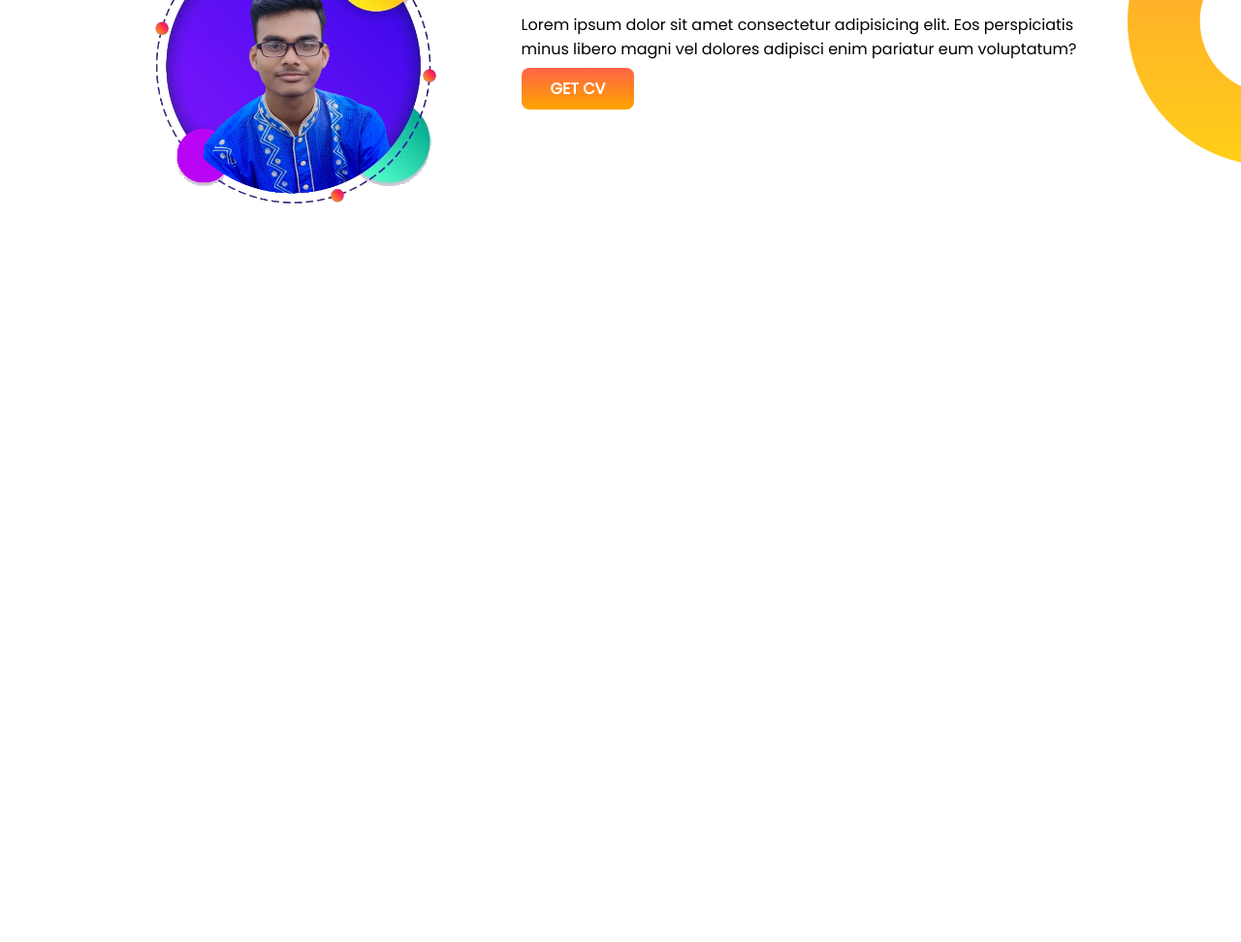
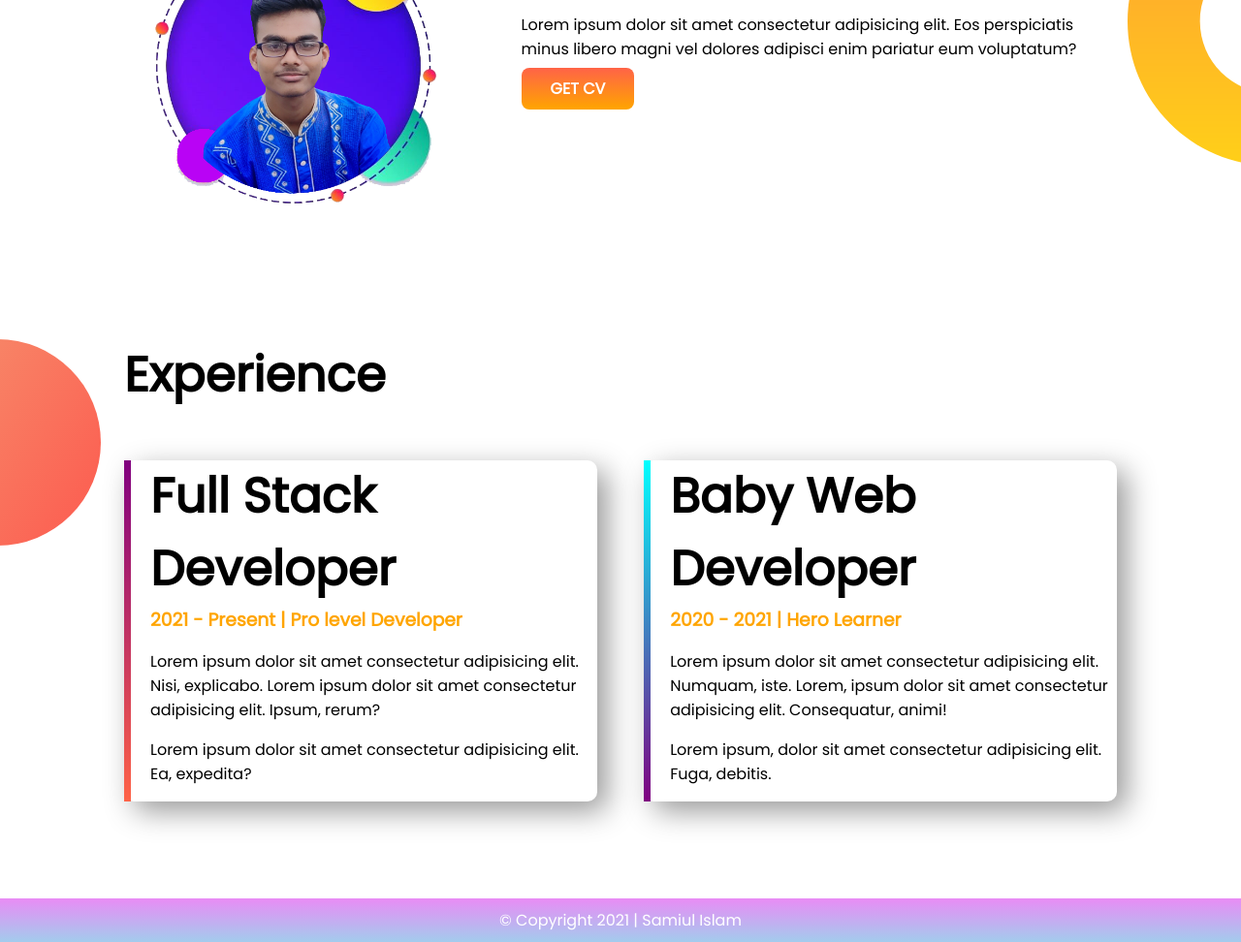
Before and after one commit to softsamiul/developer-portfolio, a plain HTML site: page index.html in a window 1280 px wide. Shown: the part 714-1686 px from the top of the page at 97% size. Before the commit the page ends 964 px from the top, so only its background shows below. Drawn offline with Linux system fonts and the light colour scheme.

Commit message:
Experience & Footer section added

```diff
--- a/index.html
+++ b/index.html
@@ -53,6 +53,45 @@
         </div>
     </section>
 
+    <!-- Experience section start here -->
+    <section id="experience-section">
+        <div class="container">
+            <h1 class="experience-heading">Experience</h1>
+            <div class="section-wrapper no-pt">
+                <div class="experience-left wdl">
+                    <h1>Full Stack Developer</h1>
+                    <h3 class="welcome-name">2021 - Present | Pro level Developer</h3>
+                    <p>
+                        Lorem ipsum dolor sit amet consectetur adipisicing elit. Nisi, explicabo. Lorem ipsum dolor sit
+                        amet consectetur adipisicing elit. Ipsum, rerum?
+                    </p>
+                    <p>
+                        Lorem ipsum dolor sit amet consectetur adipisicing elit. Ea, expedita?
+                    </p>
+                </div>
+                <div class="experience-right wdr">
+                    <h1> Baby Web Developer</h1>
+                    <h3 class="welcome-name">2020 - 2021 | Hero Learner</h3>
+                    <p>
+                        Lorem ipsum dolor sit amet consectetur adipisicing elit. Numquam, iste. Lorem, ipsum dolor sit
+                        amet consectetur adipisicing elit. Consequatur, animi!
+                    </p>
+                    <p>
+                        Lorem ipsum, dolor sit amet consectetur adipisicing elit. Fuga, debitis.
+                    </p>
+                </div>
+            </div>
+        </div>
+    </section>
+
+    <!-- Footer section -->
+    <section id="footer">
+        <div class="container">
+            <footer>
+                <p>&copy; Copyright 2021 | Samiul Islam</p>
+            </footer>
+        </div>
+    </section>
 
 </body>
 
--- a/style.css
+++ b/style.css
@@ -28,6 +28,7 @@ h1 {
 .section-wrapper {
     display: flex;
     padding-top: 100px;
+    justify-content: space-between;
 }
 /* .half-width {
     width: 50%;
@@ -60,3 +61,40 @@ h1 {
     background-repeat: no-repeat;
     background-position: right;
 }
+
+.experience-left, .experience-right {
+    width: 45%;
+    padding-left: 20px;
+    box-shadow: 10px 10px 30px #999;
+    border-radius: 10px;
+}
+.wdl {
+    border-left: 7px solid;
+    border-image: linear-gradient(purple, tomato);
+    border-image-slice: 1;
+}
+.wdr {
+    border-left: 7px solid;
+    border-image: linear-gradient(cyan, purple );
+    border-image-slice: 1;
+}
+.no-pt {
+    padding-top: 0px;
+}
+#experience-section {
+    margin: 100px 0px;
+    background-image: url(images/exp-bg.png);
+    background-repeat: no-repeat;
+}
+.experience-heading {
+    margin-bottom: 50px;
+}
+footer p {
+    text-align: center;
+    margin: 0px;
+    color: #fff;
+}
+#footer {
+    padding: 10px 0px;
+    background-image: linear-gradient(rgba(206, 4, 233, 0.459), rgba(22, 125, 209, 0.397));
+}
```
Also changed, not shown: images/softsamiul-removebg-preview.png (deleted).
